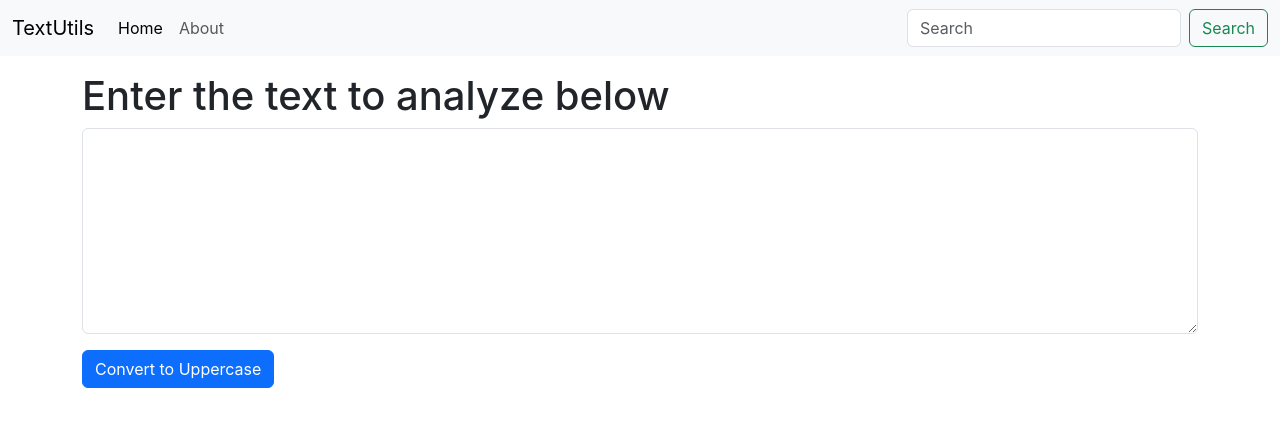
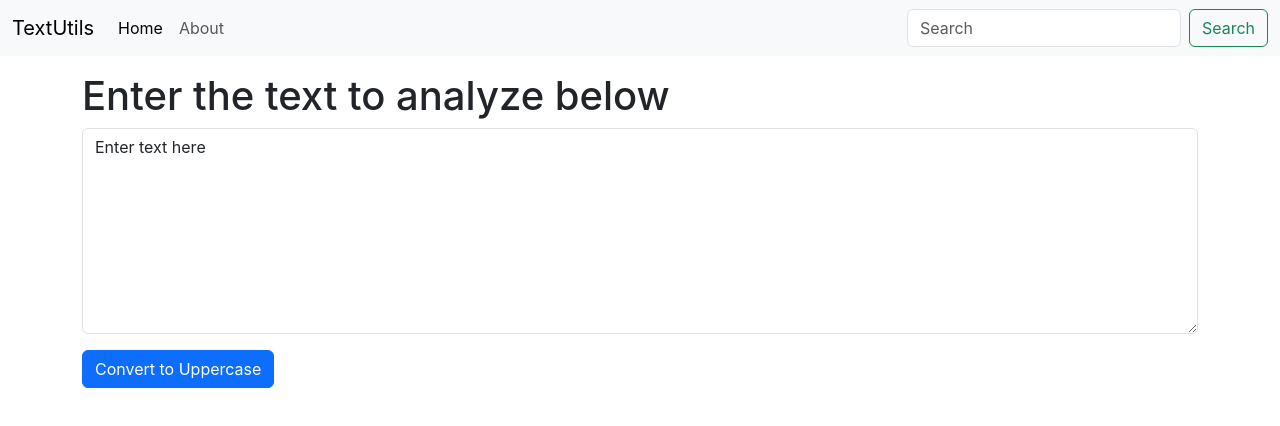
Before and after one commit to Coderaman-tech/ReactJS-by-CWH, a React (Create React App) app in the folder textutils/: page / in a window 1280 px wide. Shown: the top 426 px of the page. Built offline with nearby package versions, Linux system fonts and the light colour scheme.

Commit message:
add uppercase

```diff
--- a/textutils/src/App.js
+++ b/textutils/src/App.js
@@ -8,8 +8,6 @@ function App() {
     <Navbar title="TextUtils" aboutText="About"/>
     <div className='container my-3'>
       <TextForm heading="Enter the text to analyze below"/>
-      <button className='btn btn-primary'>Convert to Uppercase</button>
-
     </div>
     </>
   );
--- a/textutils/src/components/TextForm.js
+++ b/textutils/src/components/TextForm.js
@@ -1,12 +1,32 @@
-import React from 'react'
+import React,{useState} from 'react'
 
 export default function TextForm(props) {
+
+    const handleUpClick=()=>{
+        console.log("UpperCase was clicked");
+        let newText=text.toUpperCase();
+        setText(newText);
+    }
+
+    const handleOnChange=(event)=>{
+        console.log("On Change");
+        setText(event.target.value);
+        // console.log(text);
+    }
+    const [text, setText] = useState("Enter text here");
+//text+=newtext
+//   text="next text"//wrong way to change state
+//    setText("new text"); // correct way to change the state
+
+
     return (
         <div>
             <h1>{props.heading}</h1>
             <div className="mb-3">
-                <textarea className="form-control" id="myBox" rows="8"></textarea>
+                <textarea className="form-control" value={text}  onChange={handleOnChange} id="myBox" rows="8"></textarea>
             </div>
+            <button className='btn btn-primary' onClick={handleUpClick}>Convert to Uppercase</button>
+
         </div>
     )
 }
```
